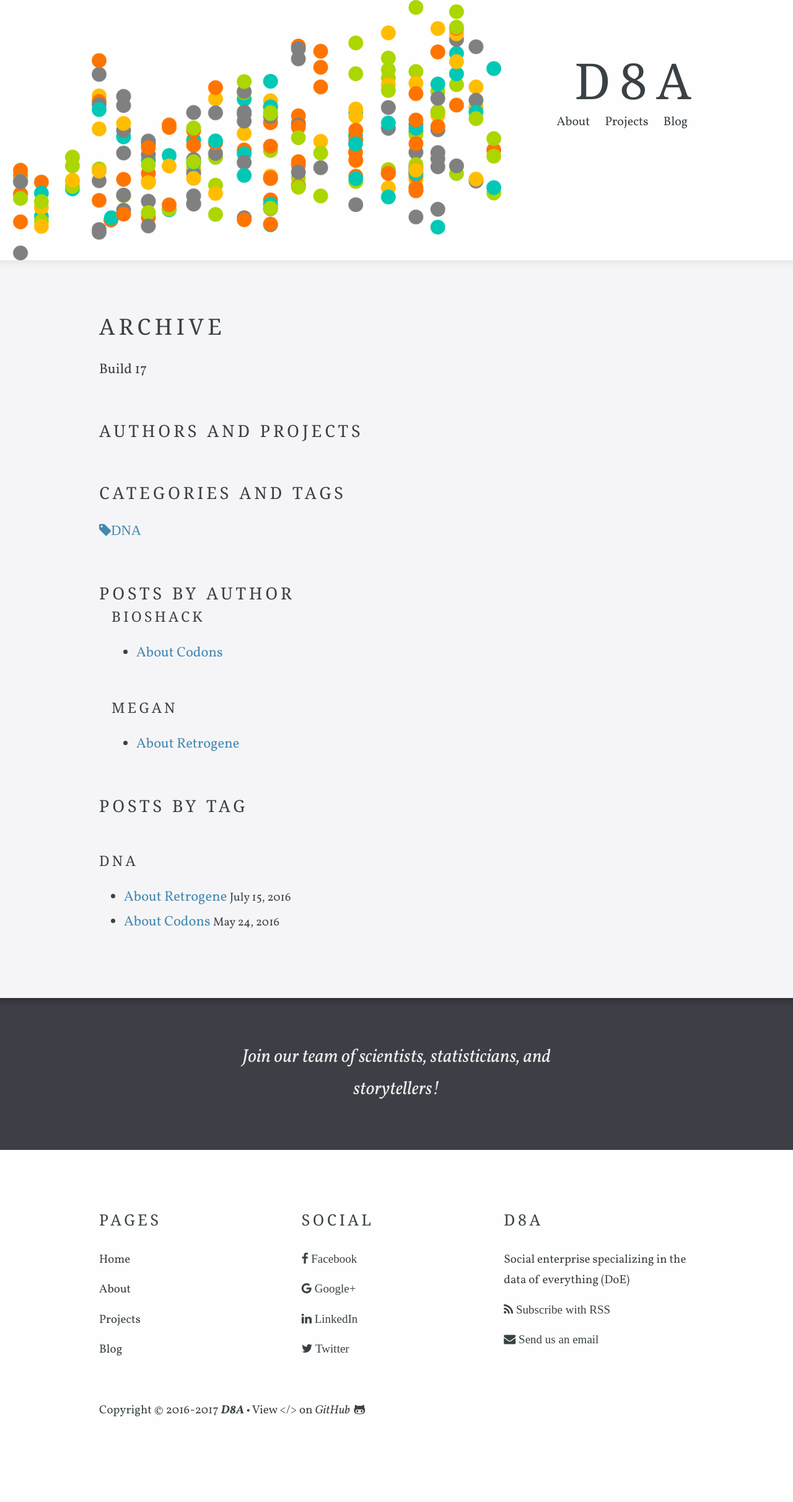
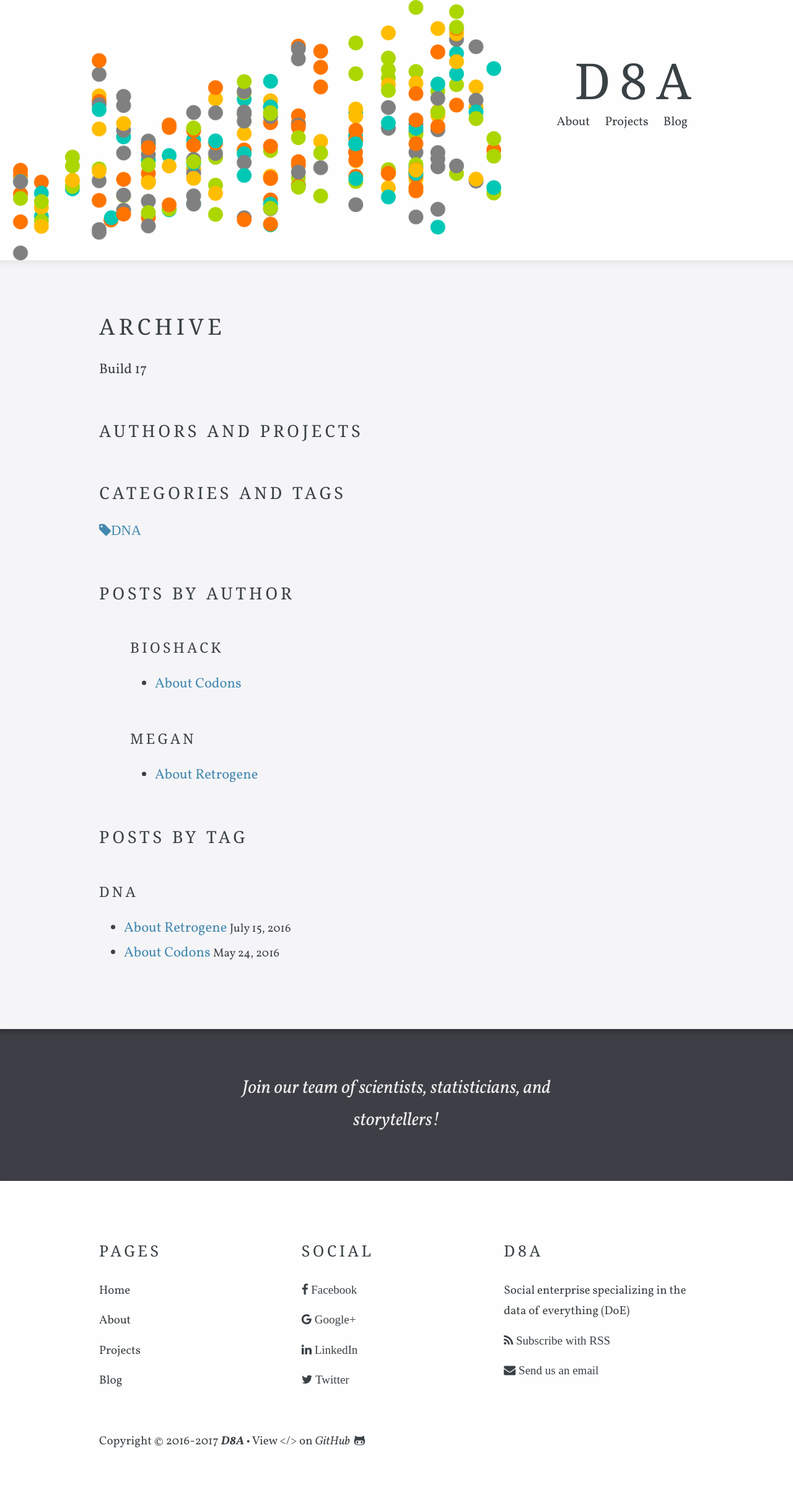
Before and after one commit to bioshack/d8a, a Jekyll site: the page built from pages/archive.html, in a window 1280 px wide. Shown: the whole page at 62% size. Built offline with Jekyll 4.4.1, drawn with Linux system fonts in a browser that asks for light colours; some web fonts are replaced; before the commit the page ends 2373 px from its top, so only the background shows below that.

Commit message:
Edit class

```diff
--- a/_sass/_layout.scss
+++ b/_sass/_layout.scss
@@ -374,7 +374,9 @@ footer {
 }
 
 .tag-list {
-  margin-left: 20px;
+  margin-top: 50px;
+  padding-left: 50px;
+
 }
 
 .video-container {
```
